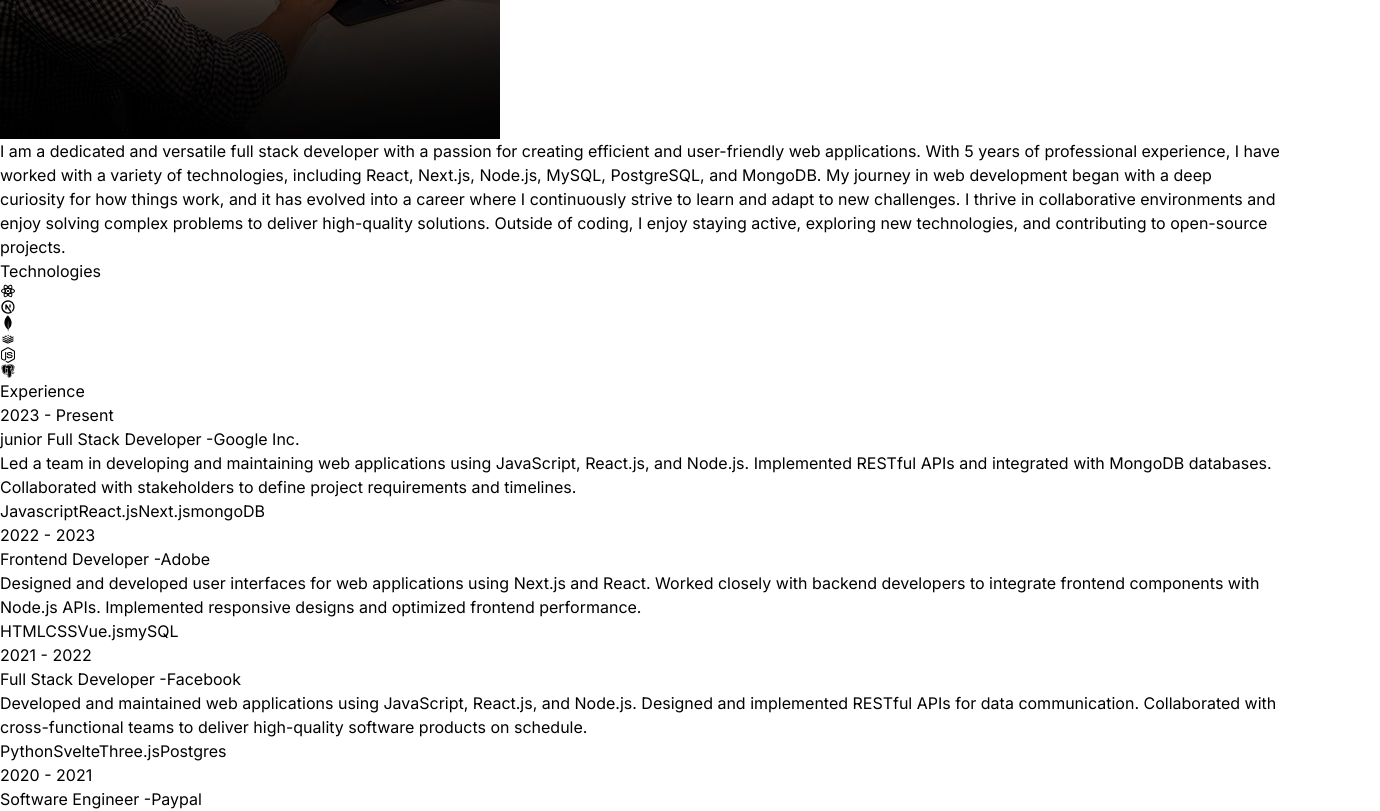
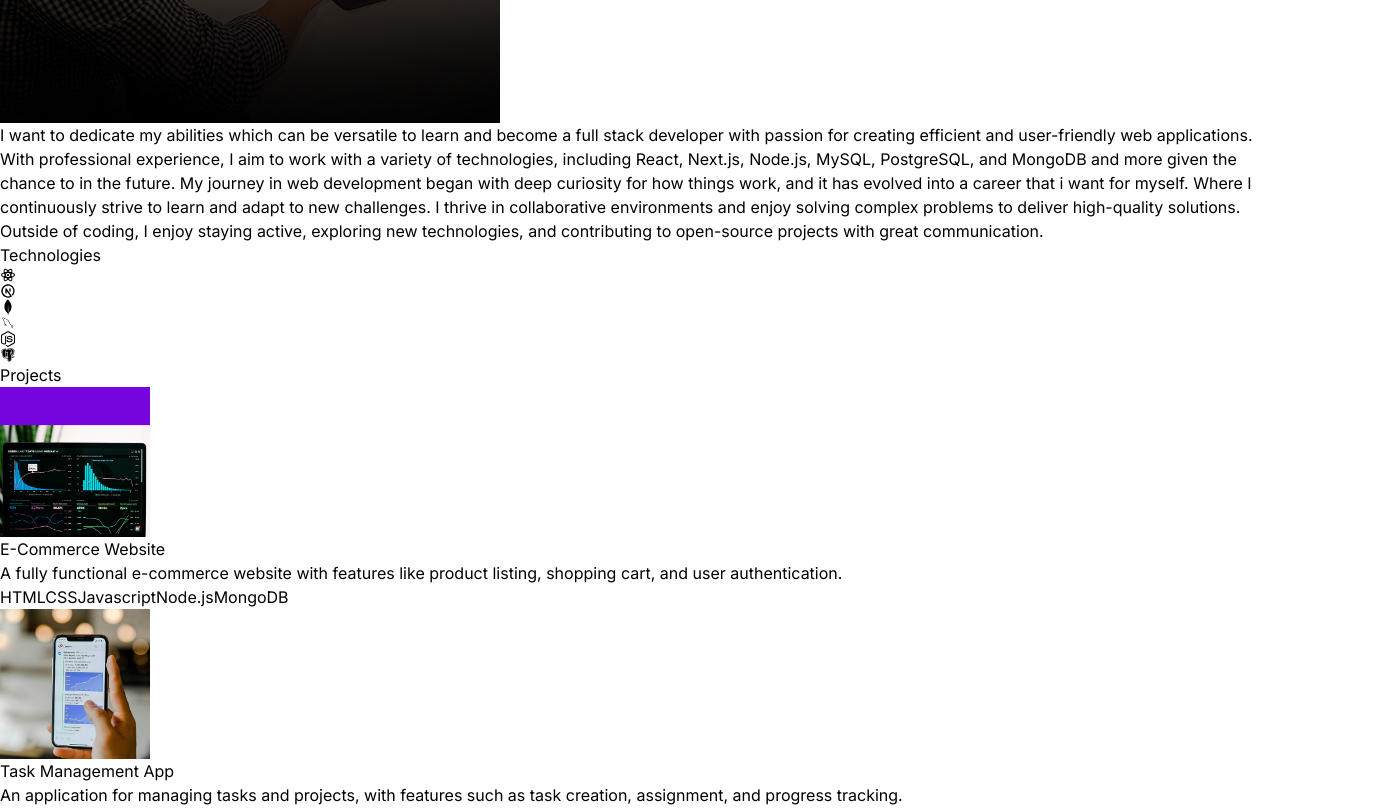
Before and after one commit to jmacker101/React_Portfolio, a React (Vite) app in the folder React_Portfolio/: page / in a window 1280 px wide. Shown: the part 1960-2771 px from the top of the page, 1380 px wide, since content can reach past the window. Built offline with nearby package versions, Linux system fonts and the light colour scheme.

Commit message:
changing around animations for app.js

```diff
--- a/React_Portfolio/package.json
+++ b/React_Portfolio/package.json
@@ -10,6 +10,7 @@
     "preview": "vite preview"
   },
   "dependencies": {
+    "framer-motion": "^11.3.12",
     "react": "^18.3.1",
     "react-dom": "^18.3.1",
     "react-icons": "^5.2.1"
--- a/React_Portfolio/src/App.jsx
+++ b/React_Portfolio/src/App.jsx
@@ -1,9 +1,10 @@
 import About from "./components/About";
-import Experience from "./components/Experience";
+// import Experience from "./components/Experience";
 import Hero from "./components/Hero";
 import Navbar from "./components/Navbar";
 import Projects from "./components/Projects";
 import Technologies from "./components/Technologies";
+import Contact from "./components/Contact";
 
 const App = () => {
   return (
@@ -19,8 +20,9 @@ const App = () => {
         <Hero />
         <About />
         <Technologies />
-        <Experience />
+        {/* <Experience /> */}
         <Projects />
+        <Contact />
       </div>
     </div>
   );
--- a/React_Portfolio/src/components/Contact.jsx
+++ b/React_Portfolio/src/components/Contact.jsx
@@ -0,0 +1,18 @@
+import { CONTACT } from "../constants"
+
+const Contact = () => {
+  return (
+    <div className='border-b border-neutral-900 pb-20'>
+        <h2 className='my-10 text-center text-4xl'>Get in Touch</h2>
+        <div className='text-center tracking-tighter'>
+            <p className='my-4'>{CONTACT.address}</p>
+            <p className='my-4'>{CONTACT.phoneNo}</p>
+            <a href='#' className='border-b'>
+                {CONTACT.email}
+            </a>
+        </div>
+    </div>
+  );
+};
+
+export default Contact
--- a/React_Portfolio/src/components/Experience.jsx
+++ b/React_Portfolio/src/components/Experience.jsx
@@ -1,39 +1,40 @@
-import { EXPERIENCES } from '../constants';
 
-const Experience = () => {
-  return (
-    <div className='border-b border-neutral-900 pb-4'>
-      <h2 className='my-20 text-center text-4xl'>Experience</h2>
-      <div>
-        {EXPERIENCES.map((Experience, index) => (
-          <div key={index} className='mb-8 flex flex-wrap lg:justify-center'>
-            <div className='w-full lg:w-1/4'>
-            {/* experience.year put the year on the left side of the page */}
-              <p className='mb-2 text-sm text-neutral-400'>{Experience.year}</p>
-            </div>
-            {/* experience.role puts the job role in the center under experience */}
-              <div className='w-full max-w-xl lg:w-3/4'>
-              <h6 className='mb-2 font-semibold'>
-                {Experience.role} -{''}
-                <span className='text-sm text-purple-100'>
-                    {/* experience.company puts the company next to the role */}
-                    {Experience.company}
-                    </span>
-                </h6>
-                <p className='MB-4 text-neutral-400'>{Experience.description}</p>
-                {/* experience/technologies.map are the tags used below the descriptions */}
-                {Experience.technologies.map ((tech, index) => (
-                    <span key={index} className='mr-2 mt-4 rouded bg-neutral-900 px-2 py-1 text-sm font-medium text-purple-800'>
+// import { EXPERIENCES } from '../constants';
 
-                    {tech}
-                    </span>
-                ))}
-              </div>
-          </div>
-        ))}
-      </div>
-    </div>
-  );
-};
+// const Experience = () => {
+//   return (
+//     <div className='border-b border-neutral-900 pb-4'>
+//       <h2 className='my-20 text-center text-4xl'>Experience</h2>
+//       <div>
+//         {EXPERIENCES.map((Experience, index) => (
+//           <div key={index} className='mb-8 flex flex-wrap lg:justify-center'>
+//             <div className='w-full lg:w-1/4'>
+//             {/* experience.year put the year on the left side of the page */}
+//               <p className='mb-2 text-sm text-neutral-400'>{Experience.year}</p>
+//             </div>
+//             {/* experience.role puts the job role in the center under experience */}
+//               <div className='w-full max-w-xl lg:w-3/4'>
+//               <h6 className='mb-2 font-semibold'>
+//                 {Experience.role} -{''}
+//                 <span className='text-sm text-purple-100'>
+//                     {/* experience.company puts the company next to the role */}
+//                     {Experience.company}
+//                     </span>
+//                 </h6>
+//                 <p className='MB-4 text-neutral-400'>{Experience.description}</p>
+//                 {/* experience/technologies.map are the tags used below the descriptions */}
+//                 {Experience.technologies.map ((tech, index) => (
+//                     <span key={index} className='mr-2 mt-4 rouded bg-neutral-900 px-2 py-1 text-sm font-medium text-purple-800'>
 
-export default Experience;
+//                     {tech}
+//                     </span>
+//                 ))}
+//               </div>
+//           </div>
+//         ))}
+//       </div>
+//     </div>
+//   );
+// };
+
+// export default Experience;
--- a/React_Portfolio/src/components/Navbar.jsx
+++ b/React_Portfolio/src/components/Navbar.jsx
@@ -2,7 +2,7 @@ import logo from '../assets/JeovanMillsLogo2.png';
 import { FaLinkedin } from 'react-icons/fa';
 import { FaGithub } from 'react-icons/fa';
 import { FaSquareXTwitter } from 'react-icons/fa6';
-import { FaYoutubeSquare } from 'react-icons/fa';
+// import { FaYoutubeSquare } from 'react-icons/fa';
 
 const Navbar = () => {
   return (
@@ -16,10 +16,10 @@ const Navbar = () => {
       </div>
       {/* for the icons i will be using for my socials */}
       <div className='m-8 flex items-center justify-center gap-4 text-2x1'>
-        <FaLinkedin />
-        <FaGithub />
-        <FaSquareXTwitter />
-        <FaYoutubeSquare />
+       <a href="https://www.linkedin.com/feed/"><FaLinkedin /> </a>
+       <a href="https://github.com/jmacker101"><FaGithub /></a>
+        <a href="https://x.com/JeovanMill24018"><FaSquareXTwitter /></a>
+        {/* <a href=""><FaYoutubeSquare /></a> */}
       </div>
     </nav>
   );
--- a/React_Portfolio/src/components/Projects.jsx
+++ b/React_Portfolio/src/components/Projects.jsx
@@ -22,7 +22,8 @@ const Projects = () => {
                         <h6 className='mb-2 font-semibold'>{project.title}</h6>
                         <p className='mb-4 text-neutral-400'>{project.description}</p>
                         {project.technologies.map((tech, index) =>(
-                            <span key={index} className='mr-2 rounded bg-neutral-900 px-2 py-1 text-sm font-medium text-purple-900'
+                            <span key={index} className='mr-2 rounded bg-neutral-900 px-2 py-1 text-sm font-medium
+                             text-purple-900'
                         >
                             {tech}
                             </span>
--- a/React_Portfolio/src/components/Technologies.jsx
+++ b/React_Portfolio/src/components/Technologies.jsx
@@ -1,7 +1,7 @@
 import { RiReactjsLine } from 'react-icons/ri';
 import { TbBrandNextjs } from 'react-icons/tb';
 import { SiMongodb } from 'react-icons/si';
-import { DiRedis } from 'react-icons/di';
+import { DiMysql } from 'react-icons/di';
 import { FaNodeJs } from 'react-icons/fa';
 import { BiLogoPostgresql} from 'react-icons/bi';
 
@@ -24,7 +24,7 @@ const Technologies = () => {
         </div>
         {/* mysql */}
         <div className='rounded-2xl border-4 border-neutral-800 p-4'>
-            <DiRedis className='text-7xl text-red-700'/>
+            <DiMysql className='text-7xl text-sky-600'/>
         </div>
         {/* node.js */}
         <div className='rounded-2xl border-4 border-neutral-800 p-4'>
--- a/React_Portfolio/src/constants/index.js
+++ b/React_Portfolio/src/constants/index.js
@@ -2,10 +2,10 @@ import project1 from "../assets/projects/project-1.jpg";
 import project2 from "../assets/projects/project-2.jpg";
 import project3 from "../assets/projects/project-3.jpg";
 import project4 from "../assets/projects/project-4.jpg";
-// change a few things about this content to better reflect me
-export const HERO_CONTENT = `I am a passionate full stack developer with a knack for crafting robust and scalable web applications. With 5 years of hands-on experience, I have honed my skills in front-end technologies like React and Next.js, as well as back-end technologies like Node.js, MySQL, PostgreSQL, and MongoDB. My goal is to leverage my expertise to create innovative solutions that drive business growth and deliver exceptional user experiences.`;
+// change a few things about this content to better reflect myself
+export const HERO_CONTENT = `I am a passionate developer with a hunger for learning how to craft robust and scalable web applications. Who wants hands-on experience, I want to honed my skills in front-end technologies like React and Next.js, as well as back-end technologies like Node.js, MySQL, PostgreSQL, and MongoDB. My goal is to leverage my expertise to create innovative solutions that drive business growth and deliver exceptional user experiences.`;
 
-export const ABOUT_TEXT = `I am a dedicated and versatile full stack developer with a passion for creating efficient and user-friendly web applications. With 5 years of professional experience, I have worked with a variety of technologies, including React, Next.js, Node.js, MySQL, PostgreSQL, and MongoDB. My journey in web development began with a deep curiosity for how things work, and it has evolved into a career where I continuously strive to learn and adapt to new challenges. I thrive in collaborative environments and enjoy solving complex problems to deliver high-quality solutions. Outside of coding, I enjoy staying active, exploring new technologies, and contributing to open-source projects.`;
+export const ABOUT_TEXT = `I want to dedicate my abilities which can be versatile to learn and become a full stack developer with passion for creating efficient and user-friendly web applications. With professional experience, I aim to work with a variety of technologies, including React, Next.js, Node.js, MySQL, PostgreSQL, and MongoDB and more given the chance to in the future. My journey in web development began with deep curiosity for how things work, and it has evolved into a career that i want for myself. Where I continuously strive to learn and adapt to new challenges. I thrive in collaborative environments and enjoy solving complex problems to deliver high-quality solutions. Outside of coding, I enjoy staying active, exploring new technologies, and contributing to open-source projects with great communication.`;
 
 export const EXPERIENCES = [
   {
@@ -45,21 +45,21 @@ export const PROJECTS = [
     image: project1,
     description:
       "A fully functional e-commerce website with features like product listing, shopping cart, and user authentication.",
-    technologies: ["HTML", "CSS", "React", "Node.js", "MongoDB"],
+    technologies: ["HTML", "CSS", "Javascript", "Node.js", "MongoDB"],
   },
   {
     title: "Task Management App",
     image: project2,
     description:
       "An application for managing tasks and projects, with features such as task creation, assignment, and progress tracking.",
-    technologies: ["HTML", "CSS", "Angular", "Firebase"],
+    technologies: ["HTML", "CSS", "Javascript", ""],
   },
   {
     title: "Portfolio Website",
     image: project3,
     description:
       "A personal portfolio website showcasing projects, skills, and contact information.",
-    technologies: ["HTML", "CSS", "React", "Bootstrap"],
+    technologies: ["HTML", "CSS", "React", "tailwind"],
   },
   {
     title: "Blogging Platform",
@@ -71,7 +71,7 @@ export const PROJECTS = [
 ];
 
 export const CONTACT = {
-  address: "767 Fifth Avenue, New York, NY 10153 ",
-  phoneNo: "+12 4555 666 00 ",
-  email: "me@example.com",
+  address: "",
+  phoneNo: "352-445-7271 ",
+  email: "jm470t@gmail.com",
 };
```
Also changed, not shown: React_Portfolio/src/components/Hero.jsx (+7 -4 lines), 1 other file (tests, documents, lock files or other folders).
